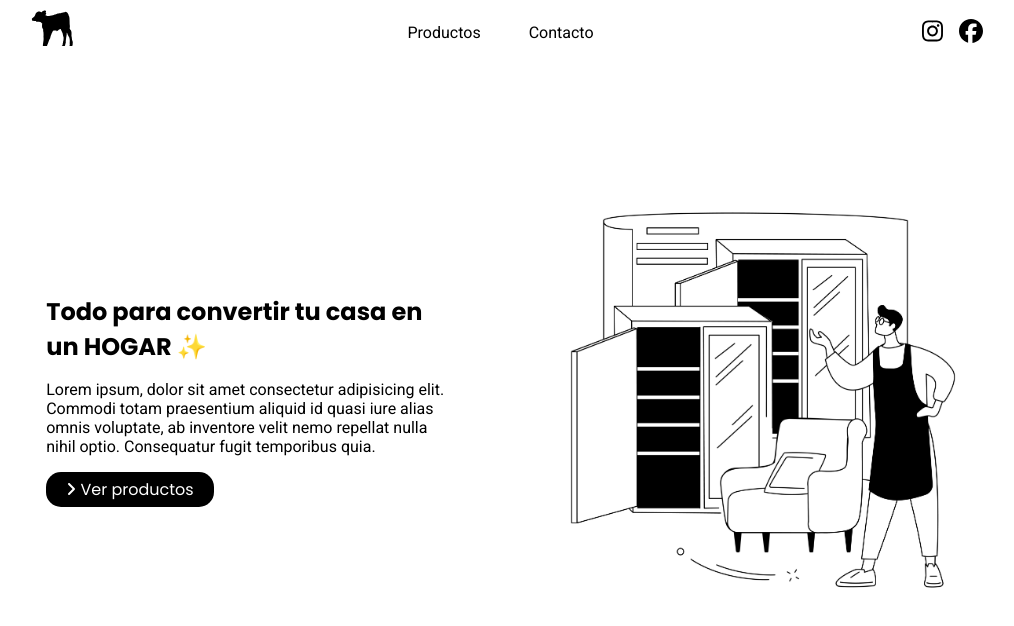
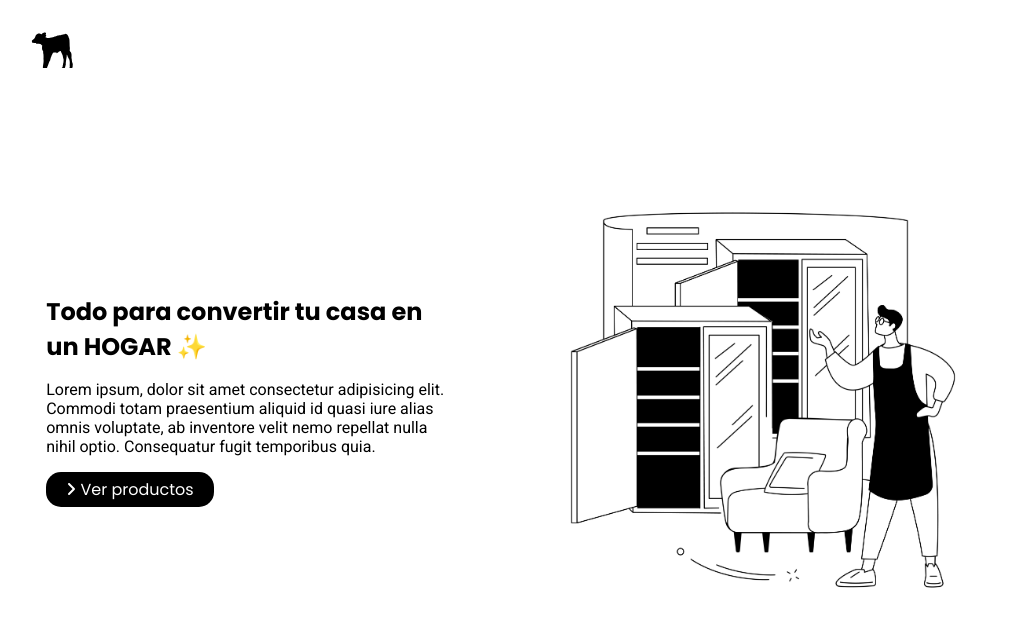
Before and after one commit to felipendelicia/tesa-tesa, a React (Create React App) app: page / in a window 1280 px wide. Shown: the top 626 px of the page, without its empty margins (133-1147 px from the left). Built offline with nearby package versions, Linux system fonts and the light colour scheme; the HTML template or start-up script is replaced by a standard one.

Commit message:
appear animation

```diff
--- a/src/index.css
+++ b/src/index.css
@@ -6,9 +6,23 @@
     padding: 0;
     box-sizing: border-box;
     font-family: 'Roboto', serif;
+    animation-name: appearAnimation;
+    animation-duration: 0.5s;
+    animation-timing-function: ease-out;
 }
 
 a {
     color: inherit;
     text-decoration: inherit;
 }
+
+@keyframes appearAnimation  {
+    from {
+        margin-bottom: 20px;
+        opacity: 0;
+    }
+    to {
+        margin-bottom: 0;
+        opacity: 1;
+    }
+}
```
